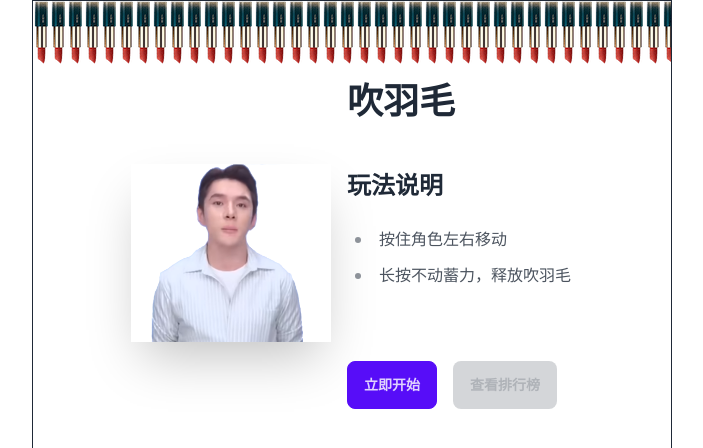
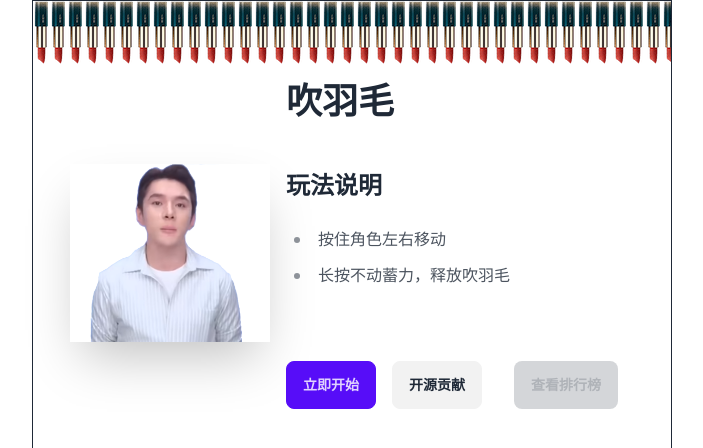
Before and after one commit to cs-magic/feather-v4, a Next.js app: page / in a window 1280 px wide. Shown: the top 448 px of the page, without its empty margins (288-991 px from the left). Built offline with nearby package versions, Linux system fonts and the light colour scheme.

Commit message:
added opensource button

```diff
--- a/src/app/game-waiting.tsx
+++ b/src/app/game-waiting.tsx
@@ -4,11 +4,19 @@ import Desc from "@/docs/desc.mdx"
 import { client } from "@/game/game-client"
 import ReactMarkdown from "react-markdown"
 import { IPlayer } from "@/game/player"
+import Link from "next/link"
+import { siteConfig } from "@/config"
 
 export const CheckRanking = () => (
   <button className="btn m-4" disabled>
     查看排行榜
   </button>
+)
+
+export const OpenSource = () => (
+  <Link href={siteConfig.links.github} target={"_blank"}>
+    <button className="btn m-4">开源贡献</button>
+  </Link>
 )
 
 export const GameWaiting = () => {
@@ -36,6 +44,8 @@ export const GameWaiting = () => {
           >
             立即开始
           </button>
+
+          <OpenSource />
 
           <CheckRanking />
         </div>
--- a/src/config.ts
+++ b/src/config.ts
@@ -1,3 +1,9 @@
+export const siteConfig = {
+  links: {
+    github: "https://github.com/cs-magic/blow-feather",
+  },
+}
+
 export const PLAYER_LIFE_MAX = 100
 export const GAME_RAGE_MAX = 5
 
```
